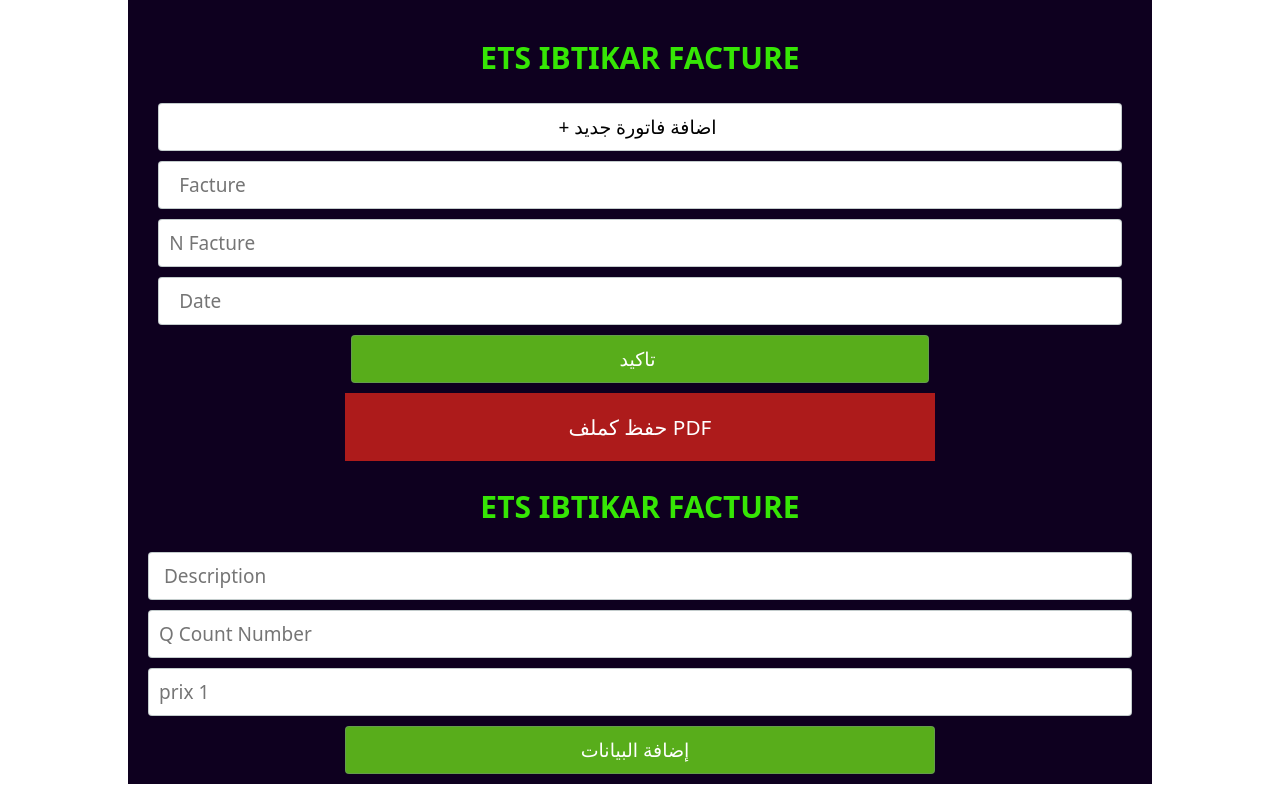
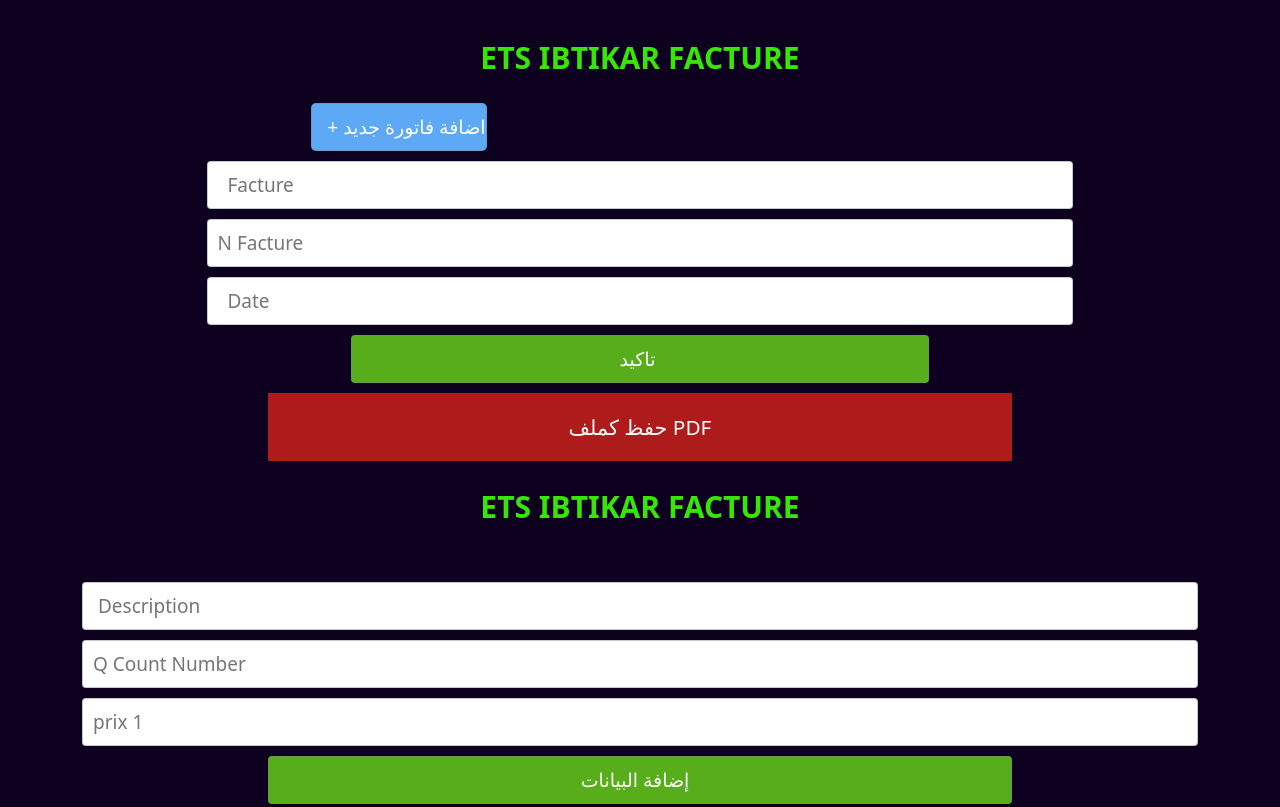
Before and after one commit to wdabdalgani/IBTIKAR, a plain HTML site: page index.html in a window 1280 px wide. Shown: the part 1098-1905 px from the top of the page. Drawn offline with Linux system fonts and the light colour scheme.

Commit message:
Update style.css
v1.1

```diff
--- a/css/style.css
+++ b/css/style.css
@@ -1,6 +1,10 @@
 *{
     padding: 0;margin: 0;box-sizing: border-box;
     font-family: system-ui, -apple-system, BlinkMacSystemFont, 'Segoe UI', Roboto, Oxygen, Ubuntu, Cantarell, 'Open Sans', 'Helvetica Neue', sans-serif;
+}
+body{
+    overflow-x: scroll;
+
 }
 .continer{
     width: 100%;
@@ -8,8 +12,6 @@
     padding: 10px 1px;
     padding-bottom: 30px;
     background-color: white;
-
-
 }
 .box{
     width: 100%;
@@ -28,8 +30,6 @@ padding: 10px;
     text-align: center;
     border-bottom: 3px  solid  brown;
     height: auto;
-
-
 }
 .box .title h1{
     color: #58d6ff;
@@ -56,10 +56,10 @@ padding: 10px;
     display: flex;
     align-items: center;
     justify-content: center;
-
     text-transform: uppercase;
     font-size: 22px;
     text-decoration: underline;
+    font-weight: bolder;
 
 }
 .table{
@@ -139,13 +139,19 @@ h3:last-child{
     width: 80%;
     height: 100vh;
     margin: auto;
-
-
-
+}
+.edit{
+    width: 50%;
+    display: flex;
+    justify-content: center;
+}
+#NewFacture{
+    background-color: rgb(93, 169, 246);
+    color: white;
+    border-radius: 5px;
 }
 #download{
     /*
-
     *
     *
     *
@@ -163,14 +169,12 @@ h3:last-child{
     color: #ffffff;
     width: 60%;
     padding: 20px ;
-
     font-size: 1.3rem;
     border: none;
     margin: 10px;
 }
 .body-item{
-    width: 80%;
-    margin: auto;
+    width: 100%;
     text-align: center;
     padding: 10px 20px;
 }
@@ -202,10 +206,11 @@ h3:last-child{
     display: flex;
     justify-content: center;
 }
- input{
-    width: 100%;
+input{
+    width: 90%;
     padding: 10px;
     border-radius: 4px;
+    margin: auto;
     font-size: 19px;
     border: none;outline: none;
     border: 1px    solid #758a8a6e;
@@ -229,7 +234,6 @@ input:focus{
 #deleteall{
     width: 80%;
     margin: auto;
-
     margin: 12px 0 ;
 }
 #deleteall1{
@@ -255,6 +259,9 @@ input:focus{
     margin: auto;
     padding: 20px 10px;
     font-size: 1.01rem;
+}
+.headfac h2{
+    font-weight: 300;
 }
 .body-item img{
     width: 160px;
@@ -293,10 +300,25 @@ table td {
 #Num_fucture,#data_fucture{
     display: none;
 }
+#msg{
+    color: rgb(255, 8, 8);
+
+    width: 90%;
+    padding: 10px;
+    margin: 5px;
+    border-radius: 6px;
+
+
+}
 
 @media (max-width:750px) {
     .body-item{
         width: 100%;
+        margin: auto;
+
+    }
+    .body-item{
+
     }
     #showdata {
         overflow-x: scroll;
@@ -312,3 +334,4 @@ table td {
         margin: auto;
     }
 }
+.body-item
```
